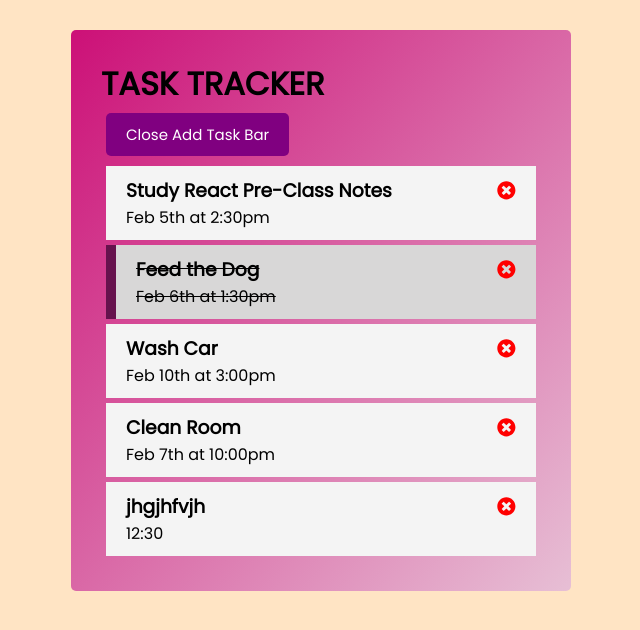
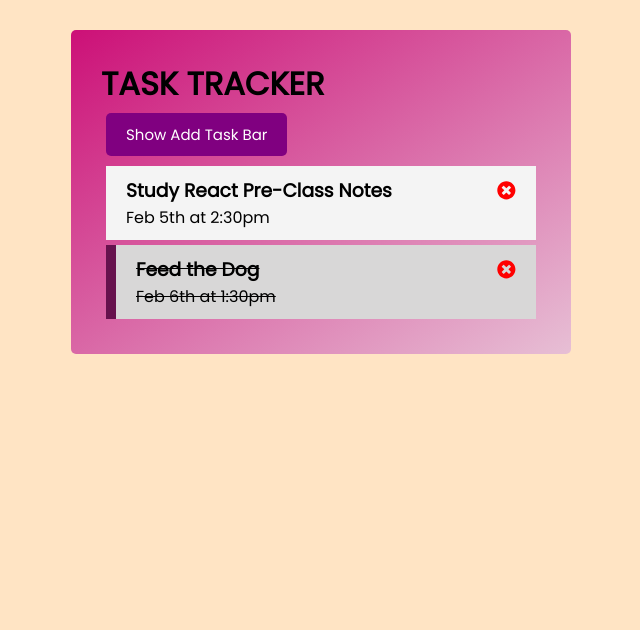
Before and after one commit to hsynarsln/react_task_tracker_project, a React (Create React App) app: page / in a window 1280 px wide. Shown: the top 630 px of the page, without its empty margins (319-959 px from the left). Built offline with nearby package versions, Linux system fonts and the light colour scheme; data requests are answered from the project's data file.

Commit message:
delete task

```diff
--- a/db.json
+++ b/db.json
@@ -11,24 +11,6 @@
       "text": "Feed the Dog",
       "day": "Feb 6th at 1:30pm",
       "isDone": true
-    },
-    {
-      "text": "Wash Car",
-      "day": "Feb 10th at 3:00pm",
-      "isDone": false,
-      "id": 3
-    },
-    {
-      "text": "Clean Room",
-      "day": "Feb 7th at 10:00pm",
-      "isDone": false,
-      "id": 4
-    },
-    {
-      "text": "jhgjhfvjh",
-      "day": "12:30",
-      "isDone": false,
-      "id": 5
     }
   ]
 }
--- a/src/App.js
+++ b/src/App.js
@@ -62,12 +62,26 @@ function App() {
   //   setTasks([...tasks, addNewTask]);
   // };
 
+  //! DELETE TASK FETCH
+  // const deleteTask = async deleteTaskId => {
+  //   await fetch(`${baseUrl}/${deleteTaskId}`, {
+  //     method: 'DELETE'
+  //   });
+  //   fetchTasks();
+  // };
+
+  //! DELETE TASK WITH AXIOS
+  const deleteTask = async deleteTaskId => {
+    await axios.delete(`${baseUrl}/${deleteTaskId}`);
+    fetchTasks();
+  };
+
   //! DELETE TASK
-  const deleteTask = deletedTaskId => {
-    // console.log('delete', deletedTaskId);
-    //* DELETE YAPMAK İÇİN GENELLİKLE FILTER METODU KULLANIYORUZ
-    setTasks(tasks.filter(task => task.id !== deletedTaskId));
-  };
+  // const deleteTask = deletedTaskId => {
+  //   // console.log('delete', deletedTaskId);
+  //   //* DELETE YAPMAK İÇİN GENELLİKLE FILTER METODU KULLANIYORUZ
+  //   setTasks(tasks.filter(task => task.id !== deletedTaskId));
+  // };
 
   //! TOGGLE DONE
   const toggleDone = toggleDoneId => {
--- a/src/components/Header.js
+++ b/src/components/Header.js
@@ -16,16 +16,13 @@ const Header = ({ title = 'Task Tracker', toggleShow, showAddTask }) => {
       <h1>{title}</h1>
       {/* <h1>{title}</h1> */}
 
-      <Button color={showAddTask ? 'red' : 'purple'} text={toggleShow ? 'Close Add Task Bar' : 'Show Add Task Bar'} toggleShow={toggleShow} />
+      <Button color={showAddTask ? 'red' : 'purple'} text={showAddTask ? 'Close Add Task Bar' : 'Show Add Task Bar'} toggleShow={toggleShow} />
     </header>
   );
 };
-
 
 Header.defaultProps = {
   title: 'Task Tracker'
 };
 
-
-
 export default Header;
```
